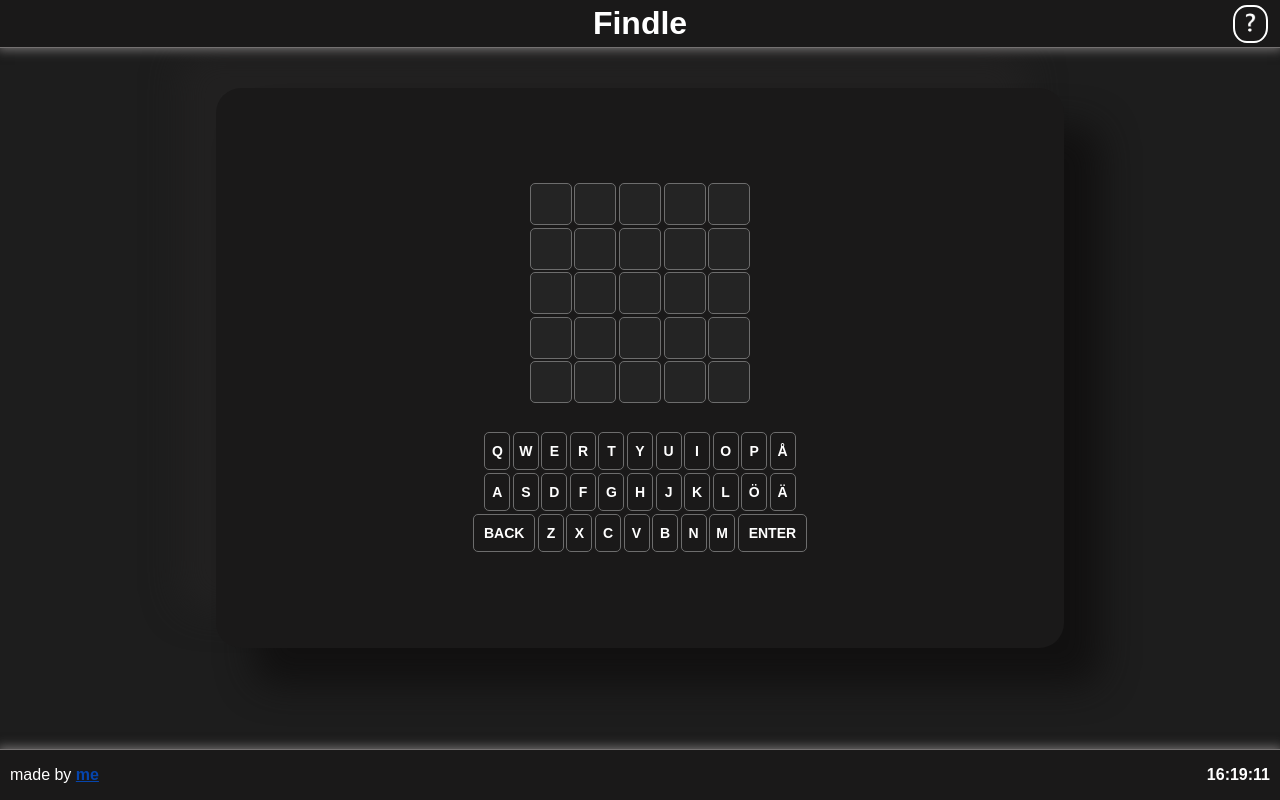
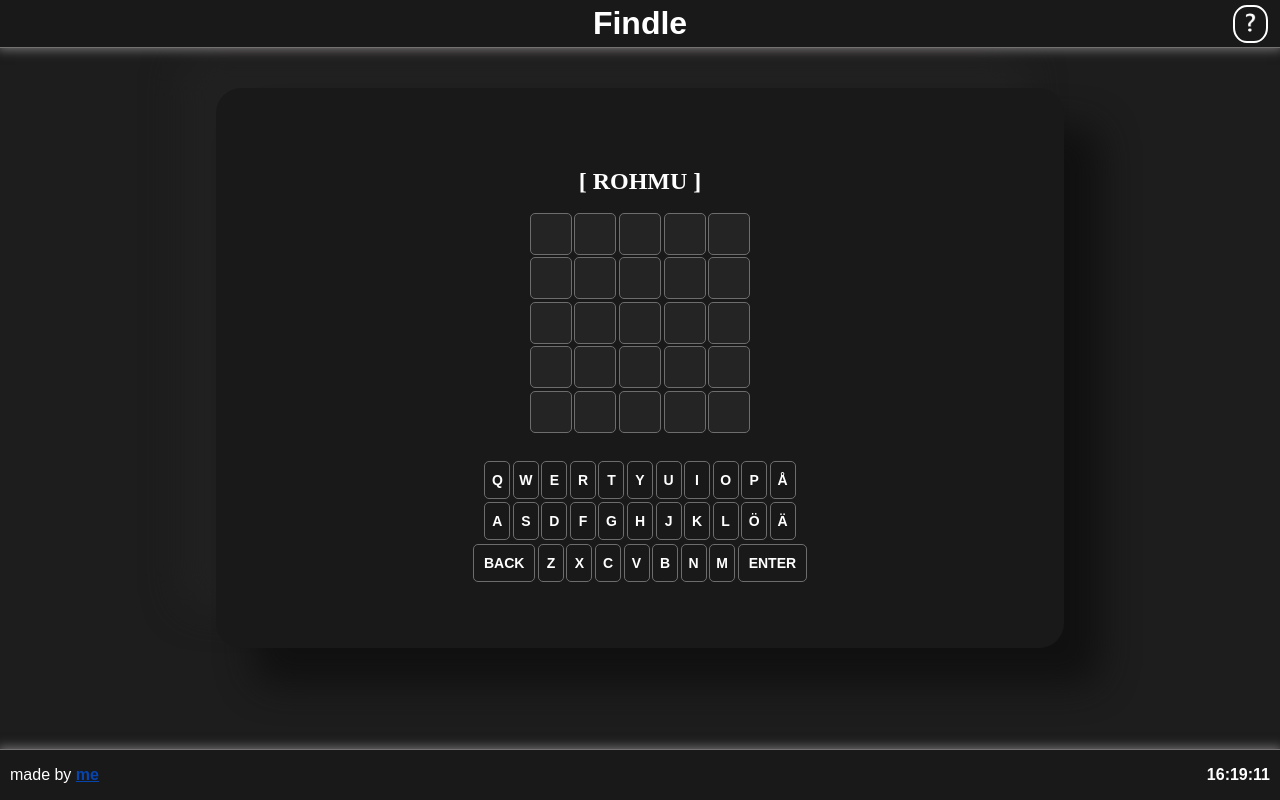
Before and after one commit to Averagess/Findle, a React (Vite) app: page / in a window 1280 px wide. Built offline with nearby package versions, Linux system fonts and the light colour scheme.

Commit message:
trying to trigger wrokflow

```diff
--- a/src/App.tsx
+++ b/src/App.tsx
@@ -162,7 +162,7 @@ function App() {
     >
       <NavBar toggleTutorial={() => setShowTutorial(true)} />
       <div className="main-container">
-        {/* <h1 style={{ color: "white", fontSize: "24px" }}>[ {currentWord} ]</h1> */}
+        <h1 style={{ color: "white", fontSize: "24px" }}>[ {gameState.currentWord} ]</h1>
         {PastGuessElements}
         {PastGuessElements.length < 5 && (
           <InputGrid
```
